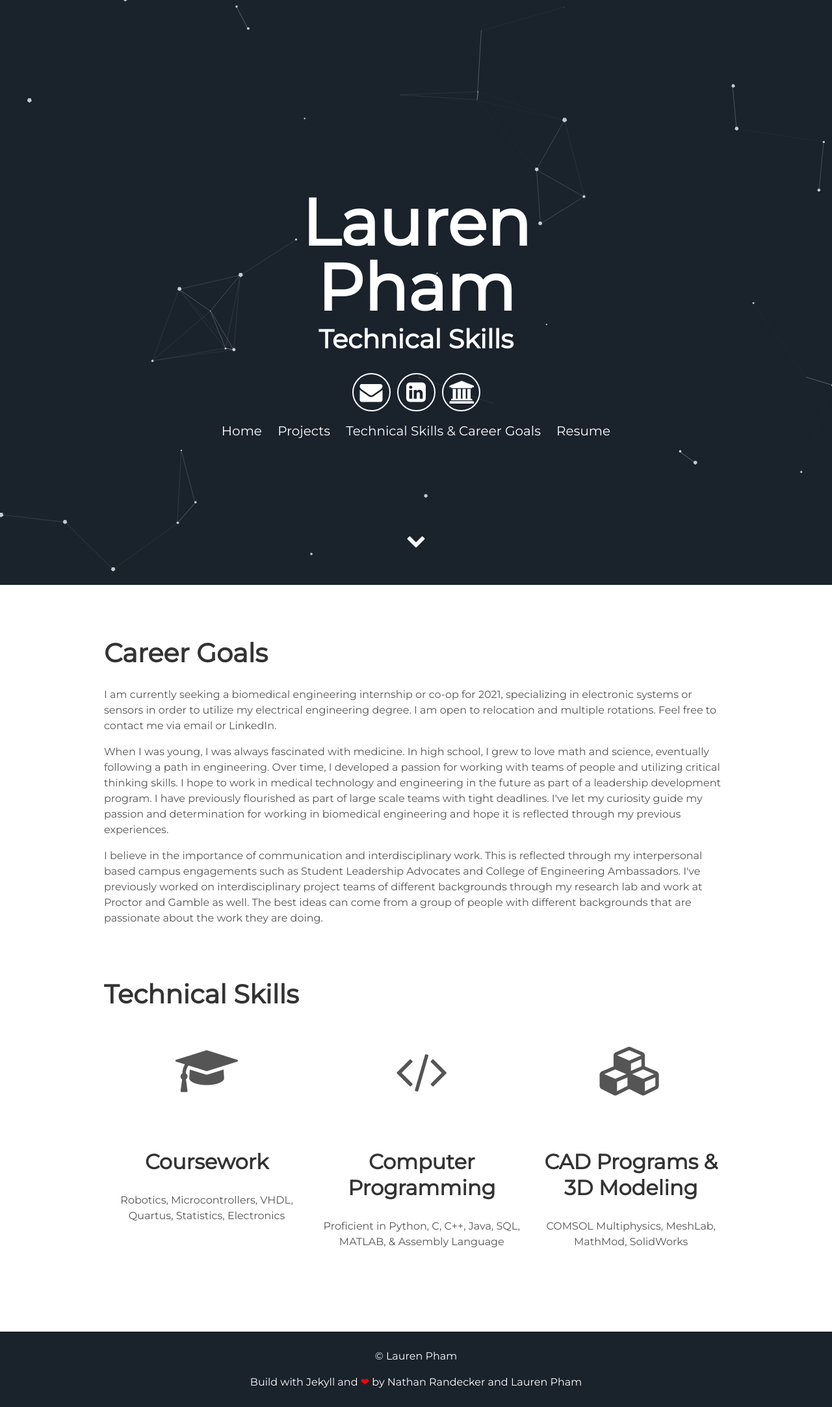
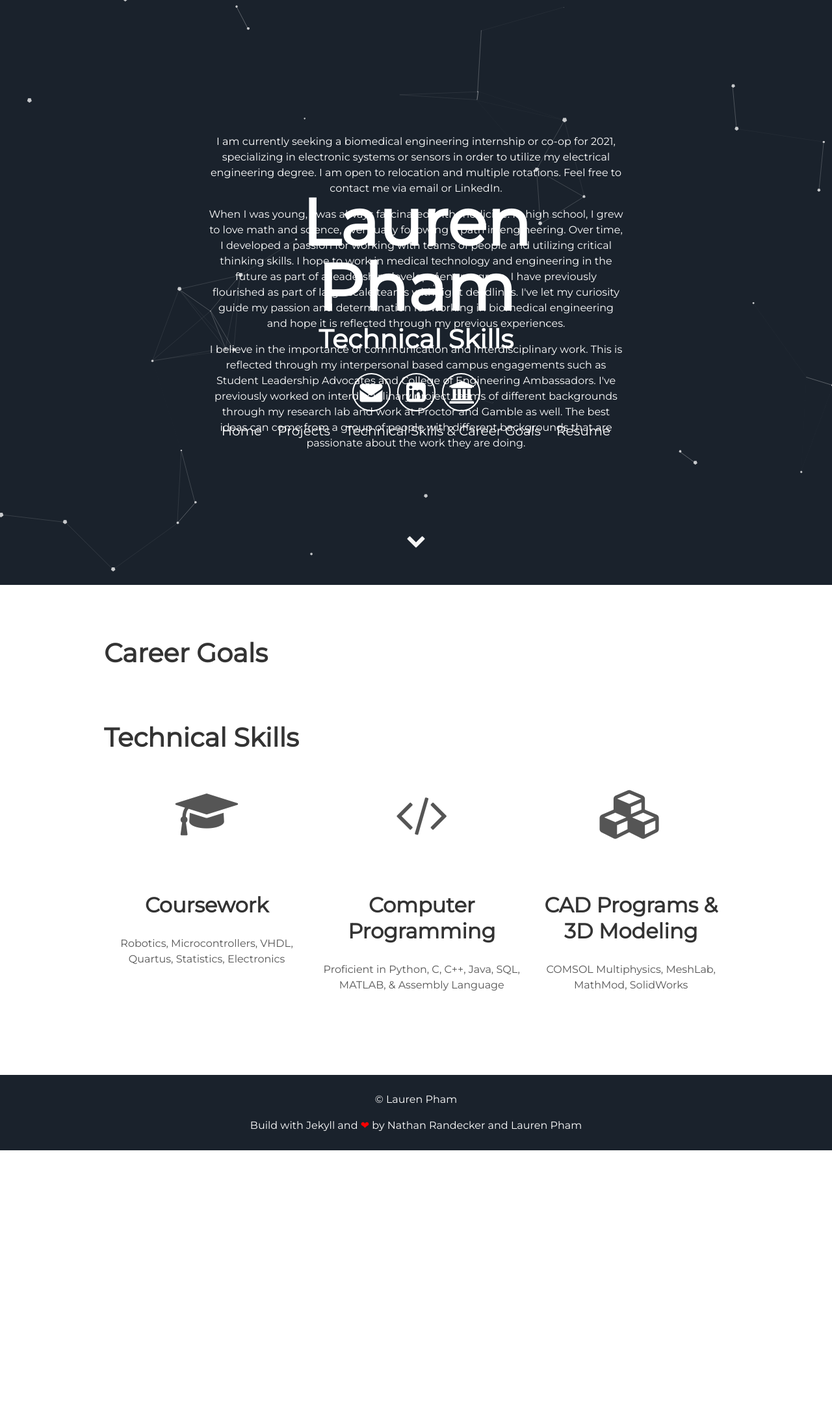
Before and after one commit to laurenpham/techskills, a Jekyll site: the page built from index.html, in a window 1280 px wide. Shown: the whole page at 65% size. Built offline with Jekyll 4.4.1, drawn with Linux system fonts in a browser that asks for light colours; after the commit the page ends 1770 px from its top, so only the background shows below that.

Commit message:
Update about.html

```diff
--- a/_includes/about.html
+++ b/_includes/about.html
@@ -4,7 +4,7 @@
   </head>
   <body>
     <h1>Career Goals</h1>
-    <div class="images">
+    <div class="header">
           <p>I am currently seeking a biomedical engineering internship or co-op for 2021, specializing in electronic systems or sensors
               in order to utilize my electrical engineering degree. I am open to relocation and multiple rotations. Feel free to contact
               me via email or LinkedIn.
```
